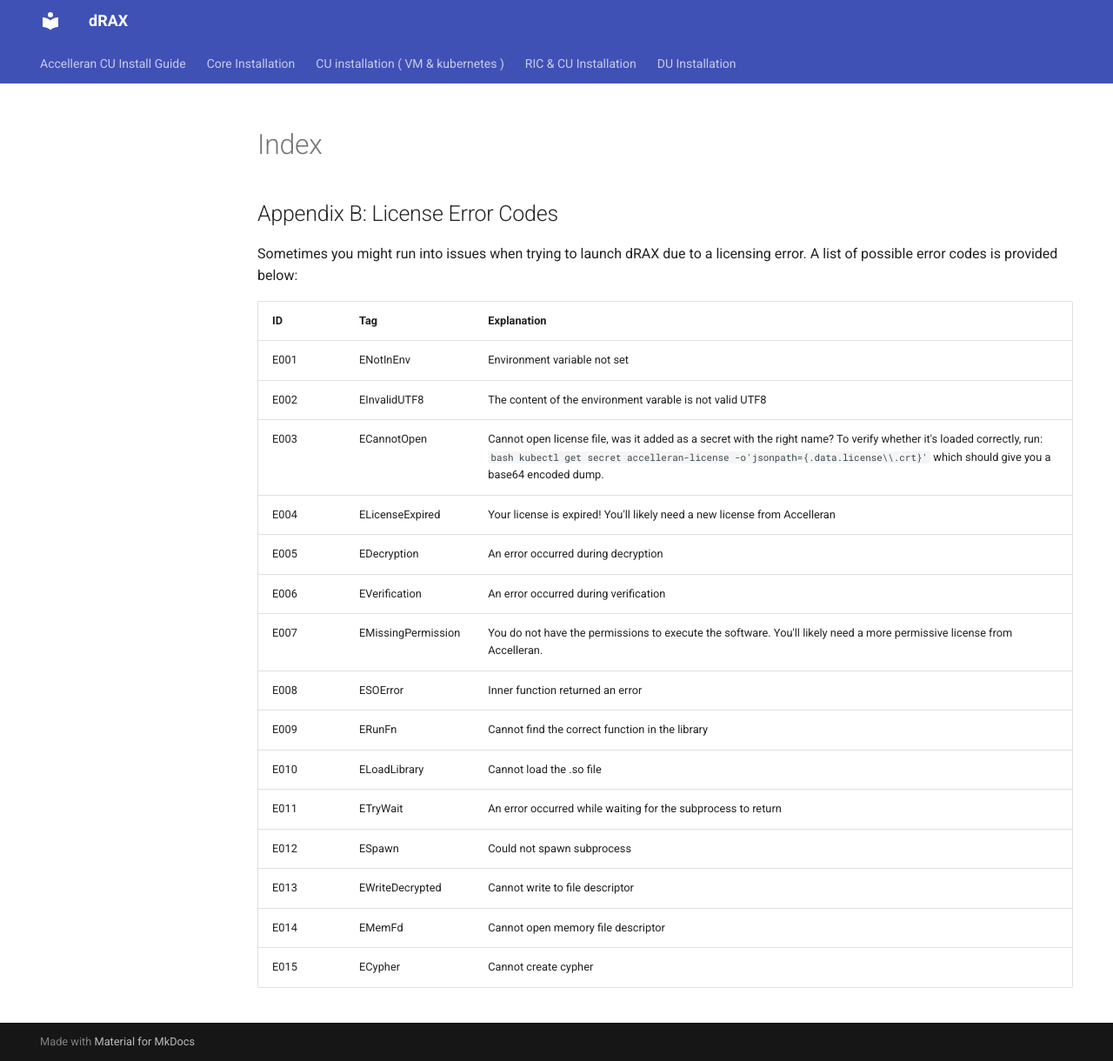
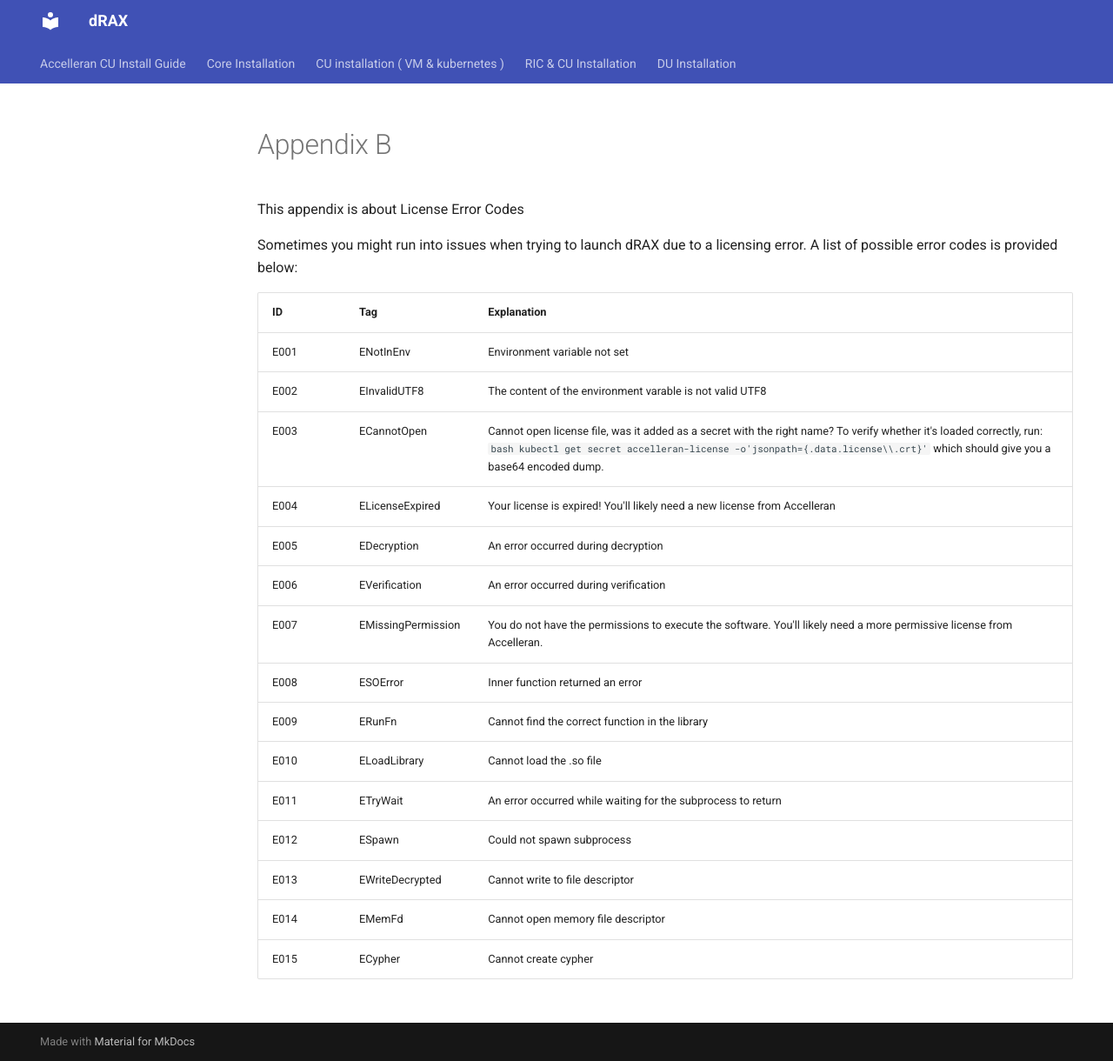
Before and after one commit to accelleran/drax-docs, an MkDocs documentation site: the page built from docs/op-guide/appendix-b/index.md, in a window 1280 px wide and 1220 px high. Shown: the whole window at 87% size. Built offline with MkDocs 1.6.1 and Material for MkDocs 9.7.7, drawn with Linux system fonts in a browser that asks for light colours; the version menu is left out.

Commit message:
Update index.md
bug fix

```diff
--- a/docs/op-guide/appendix-b/index.md
+++ b/docs/op-guide/appendix-b/index.md
@@ -1,4 +1,6 @@
-## Appendix B: License Error Codes
+# Appendix B
+
+This appendix is about License Error Codes
 
 Sometimes you might run into issues when trying to launch dRAX due to a licensing error. A list of possible error codes is provided below:
 
```
